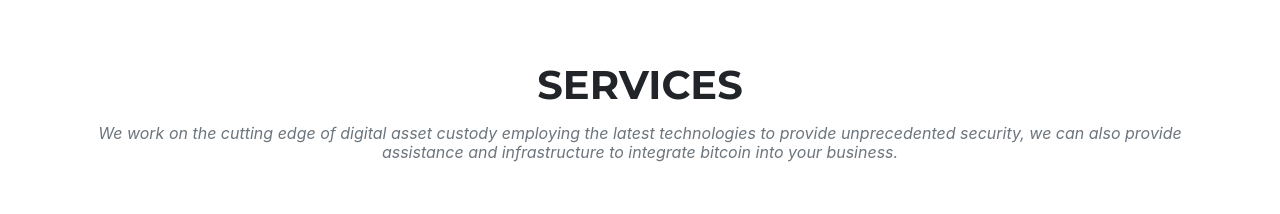
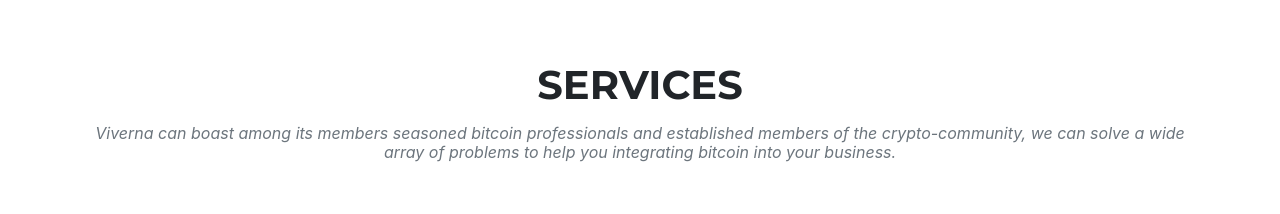
Before and after one commit to viverna-dev/viverna-site, a plain HTML site: page index.html in a window 1280 px wide. Shown: the part 880-1094 px from the top of the page. Drawn offline with Linux system fonts and the light colour scheme; a web font is replaced by a local one.

Commit message:
content! Update serive section subtitle

```diff
--- a/index.html
+++ b/index.html
@@ -42,7 +42,7 @@
       <div class="row">
         <div class="col-lg-12 text-center">
           <h2 class="section-heading text-uppercase">Services</h2>
-          <h3 class="section-subheading text-muted">We work on the cutting edge of digital asset custody employing the latest technologies to provide unprecedented security, we can also provide assistance and infrastructure to integrate bitcoin into your business.</h3>
+          <h3 class="section-subheading text-muted">Viverna can boast among its members seasoned bitcoin professionals and established members of the crypto-community, we can solve a wide array of problems to help you integrating bitcoin into your business.</h3>
         </div>
       </div>
       <div class="row text-center">
```
